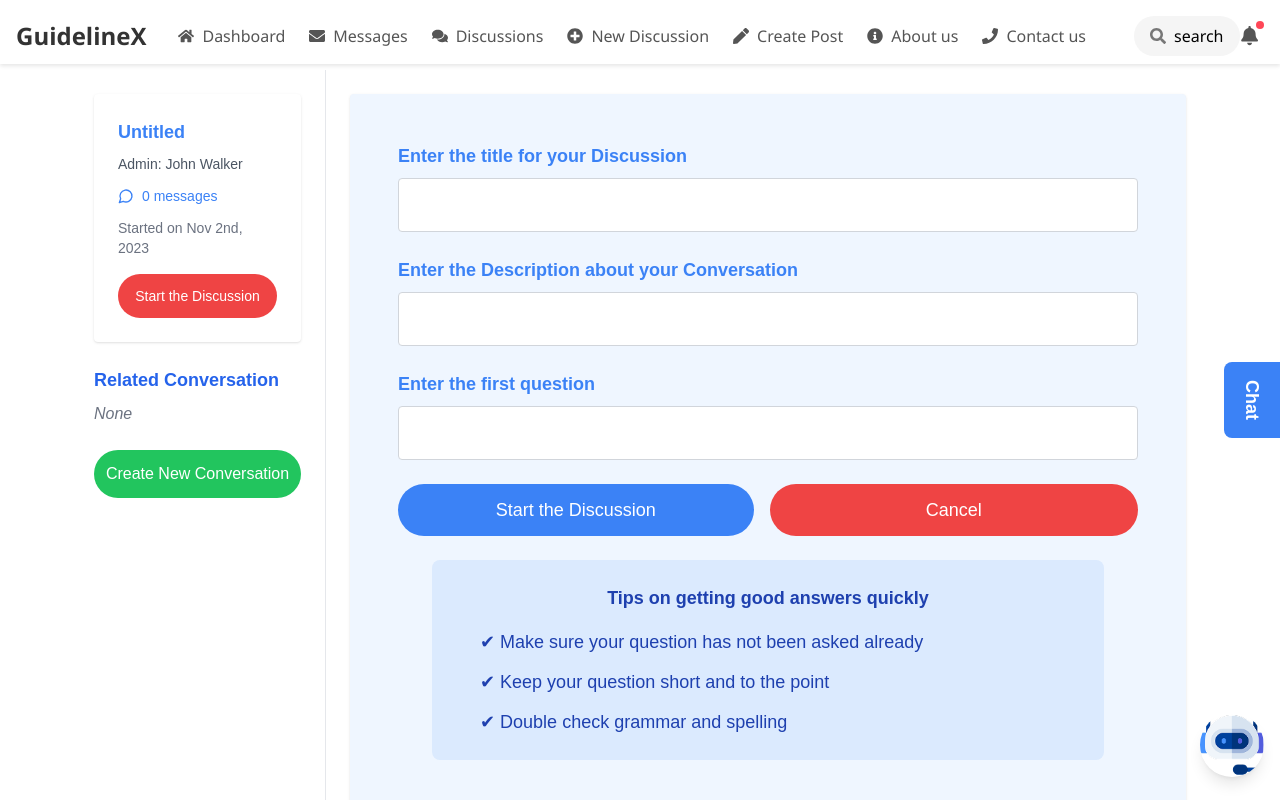
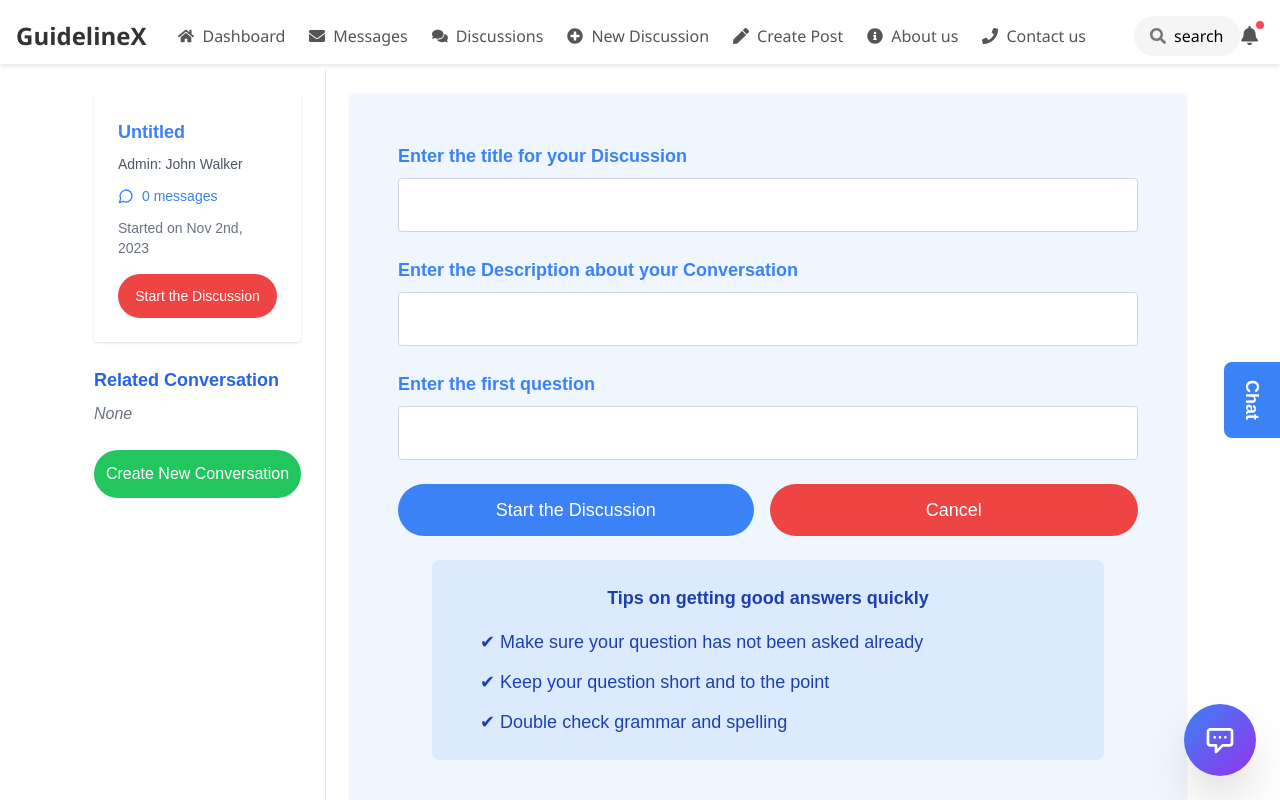
Before and after one commit to KevithMannage/sample, a React (Vite) app in the folder frontend/: page /newdiscussion in a window 1280 px wide. Built offline with nearby package versions, Linux system fonts and the light colour scheme; grey boxes are pictures that could not be loaded.

Commit message:
add chatbot for all pages

```diff
--- a/frontend/src/pages/AboutUs.jsx
+++ b/frontend/src/pages/AboutUs.jsx
@@ -7,6 +7,7 @@ import developer2 from '/images/induwara.png'; // Use correct images
 import developer3 from '/images/malith.png';
 import developer4 from '/images/idunil.png';
 import developer5 from '/images/umesh.png';
+import ChatBot from "./Chatbot";
 
 const AboutUs = () => {
   return (
@@ -48,6 +49,7 @@ const AboutUs = () => {
           ))}
         </div>
       </div>
+      <ChatBot /> {/* Reusing ChatBot component */}
     </div>
   );
 };
--- a/frontend/src/pages/ContactUs.jsx
+++ b/frontend/src/pages/ContactUs.jsx
@@ -1,7 +1,7 @@
 import React, { useState } from "react";
-import Navbar from "../navbar"; // Import existing Navbar
+import Navbar from "../Navbar"; // Import existing Navbar
 import axios from "axios"; // Import Axios
-
+import ChatBot from "./Chatbot"; // Import ChatBot component
 const ContactUs = () => {
   // State for form fields
   const [name, setName] = useState("");
@@ -123,6 +123,7 @@ const ContactUs = () => {
 
         </div>
       </div>
+      <ChatBot />
     </div>
   );
 };
--- a/frontend/src/pages/CreatePostForm.jsx
+++ b/frontend/src/pages/CreatePostForm.jsx
@@ -1,6 +1,7 @@
 import React, { useState } from "react";
-import Navbar from '../navbar';
+import Navbar from '../Navbar';
 import axios from 'axios';
+import ChatBot from "./Chatbot";
 
 export default function CreatePostForm() {
  const username= localStorage.getItem("username");
@@ -183,6 +184,7 @@ export default function CreatePostForm() {
           </button>
         </form>
       </div>
+      <ChatBot />
     </div>
   );
 }
--- a/frontend/src/pages/Message.jsx
+++ b/frontend/src/pages/Message.jsx
@@ -3,6 +3,7 @@ import './ChatSelection.css';
 import Navbar from '../Navbar';
 import { useNavigate } from 'react-router-dom';
 import axios from 'axios';
+import ChatBot from "./Chatbot";
 
 const ChatSelection = () => {
   const navigate = useNavigate();
@@ -110,11 +111,7 @@ const ChatSelection = () => {
           className="chat-illustration"
         />
         <p className="chat-prompt">Select chat to message</p>
-        <div className="chat-bot-icon">
-          <button onClick={handleonclick}>
-            <img src="/images/chatbot.png" alt="Chatbot" />
-          </button>
-        </div>
+        <ChatBot/>
       </div>
     </div>
   );
--- a/frontend/src/pages/NewDiscussion.jsx
+++ b/frontend/src/pages/NewDiscussion.jsx
@@ -1,6 +1,7 @@
 import React, { useState } from 'react';
 import { MessageCircle, Users, Home, MessageSquare, Search, Bell, ChevronRight, Info, HelpCircle } from 'lucide-react';
 import Navbar from '../Navbar'; // Fixed import (PascalCase)
+import ChatBot from "./Chatbot";
 
 const NewDiscussion = () => {
   const [title, setTitle] = useState('');
@@ -107,11 +108,9 @@ const NewDiscussion = () => {
 </div>
 
       </main>
-      <div className="fixed bottom-4 right-4">
-  <button className="rounded-full shadow-lg overflow-hidden w-16 h-16 hover:opacity-80 transition-all">
-    <img src="/images/chatbot.png" alt="Action" className="w-full h-full object-cover" />
-  </button>
-</div>
+
+
+      <ChatBot />
     </div>
 
   );
```
